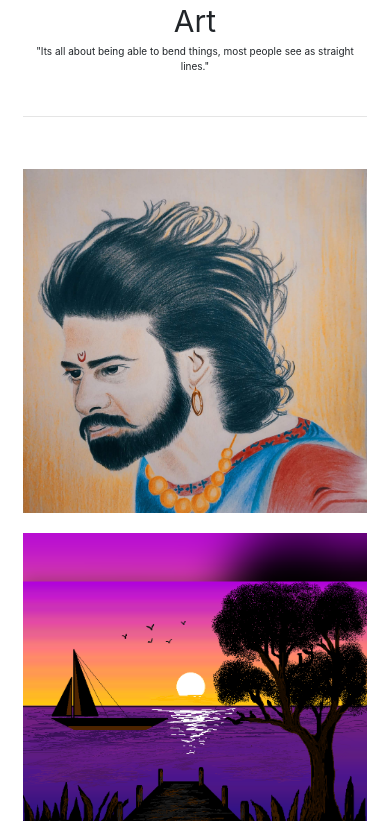
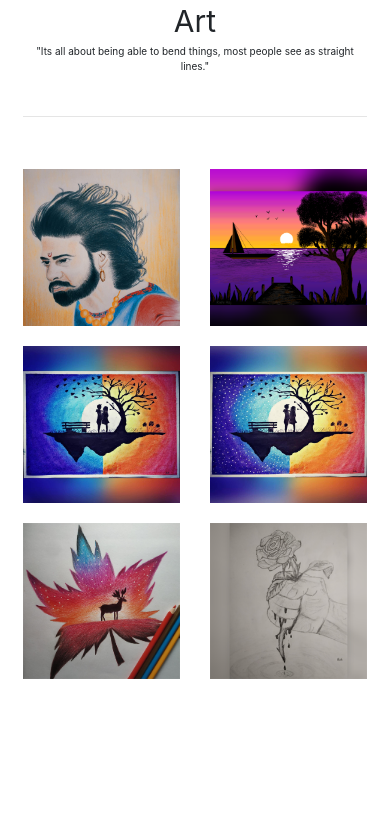
Before and after one commit to irishirajj/irishirajj.github.io, a plain HTML site: page index.html in a window 390 px wide. Shown: the part 2124-2945 px from the top of the page. Drawn offline with nearby package versions, Linux system fonts and the light colour scheme.

Commit message:
resized the imgaes

```diff
--- a/index.html
+++ b/index.html
@@ -352,17 +352,17 @@
 		<hr>
 		<div class="row gallery-container justify-content-center ">
 
-			  <img class="gallery align-self-center col-xs-6 col-md-4 col-lg-3 my-3" src="images/rishi_bahubali.jpg" alt="Angry Bahubali pic">
+			  <img class="gallery align-self-center col-6 col-md-4 col-lg-3 my-3" src="images/rishi_bahubali.jpg" alt="Angry Bahubali pic">
 
-			  <img class="gallery align-self-center col-xs-6 col-md-4 col-lg-3 my-3" src="images/rishi_alone.png" alt="evening lake scene">
+			  <img class="gallery align-self-center col-6 col-md-4 col-lg-3 my-3" src="images/rishi_alone.png" alt="evening lake scene">
 
-			  <img class="gallery align-self-center col-xs-6 col-md-4 col-lg-3 my-3" src="images/rishi_heart2.jpg" alt="Lovers under tree in the moonlight">
+			  <img class="gallery align-self-center col-6 col-md-4 col-lg-3 my-3" src="images/rishi_heart2.jpg" alt="Lovers under tree in the moonlight">
 
-			  <img class="gallery align-self-center col-xs-6 col-md-4 col-lg-3 my-3" src="images/rishi_heart3.jpg" alt="Lovers under tree under starlit night">
+			  <img class="gallery align-self-center col-6 col-md-4 col-lg-3 my-3" src="images/rishi_heart3.jpg" alt="Lovers under tree under starlit night">
 
-			  <img class="gallery align-self-center col-xs-6 col-md-4 col-lg-3 my-3" src="images/rishi_maple.png" alt="deer in a mapple leaf">
+			  <img class="gallery align-self-center col-6 col-md-4 col-lg-3 my-3" src="images/rishi_maple.png" alt="deer in a mapple leaf">
 
-			  <img class="gallery align-self-center col-xs-6 col-md-4 col-lg-3 my-3" src="images/rishi_hurt.png" alt="Thors hurt the one who give the roses">
+			  <img class="gallery align-self-center col-6 col-md-4 col-lg-3 my-3" src="images/rishi_hurt.png" alt="Thors hurt the one who give the roses">
 
 
 
```
